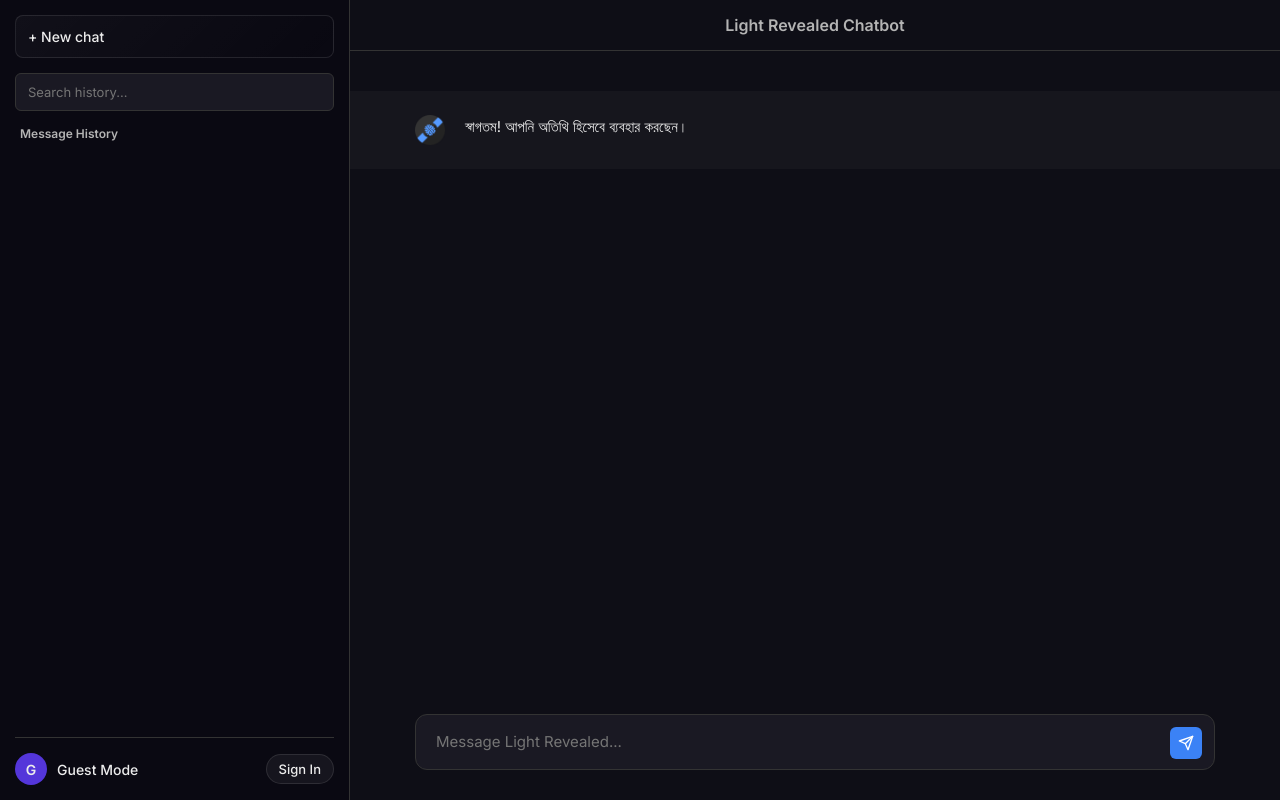
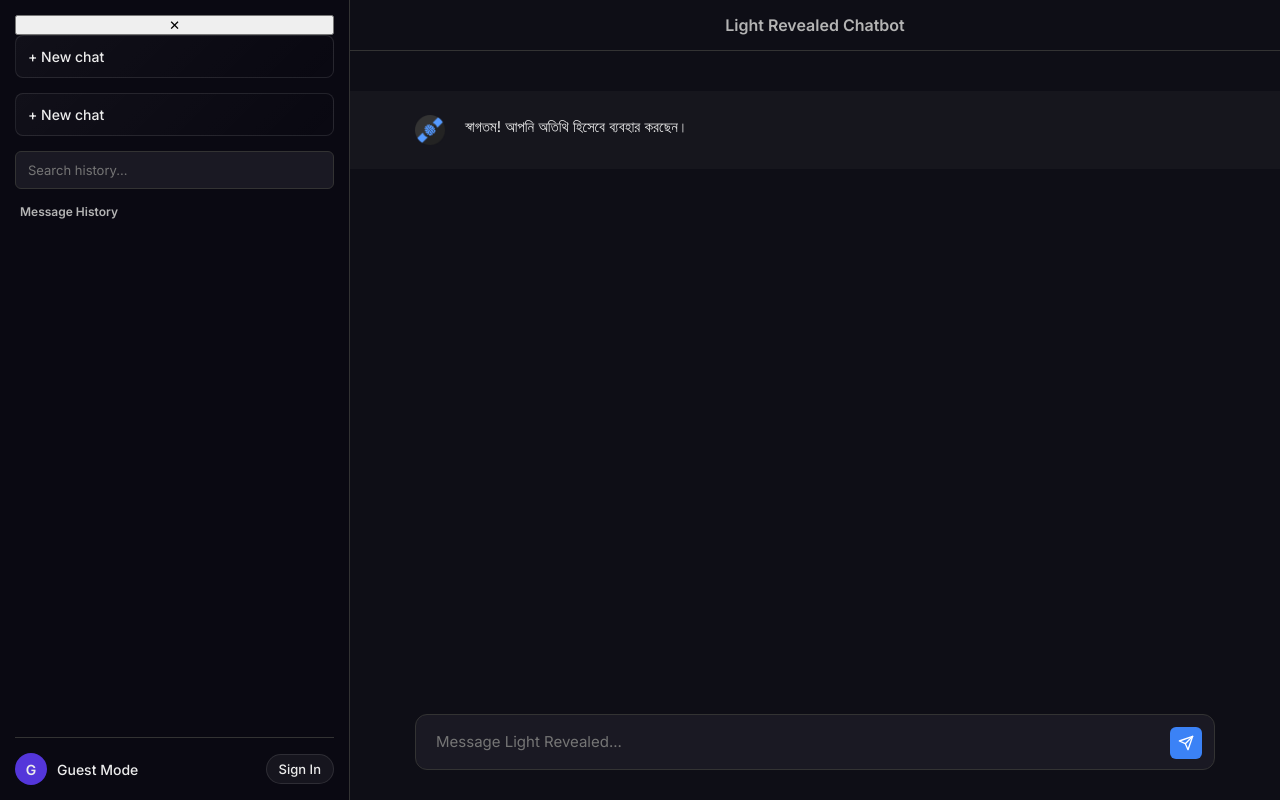
Before and after one commit to sarowarzamil/light-revealed-bot, a website: page public/index.html in a window 1280 px wide. Drawn offline with Linux system fonts and the light colour scheme.

Commit message:
Update index.html

```diff
--- a/public/index.html
+++ b/public/index.html
@@ -107,7 +107,12 @@
   </head>
   <body>
 
-    <div class="sidebar">
+   <div class="sidebar">
+  <!-- NEW CLOSE BUTTON FOR MOBILE -->
+  <button class="close-sidebar-btn" onclick="toggleSidebar()">✕</button>
+
+  <button class="new-chat-btn" onclick="startNewChat()">+ New chat</button>
+  <!-- ... rest of sidebar ... -->
       <button class="new-chat-btn" onclick="startNewChat()">+ New chat</button>
       <div class="search-container">
         <input type="text" id="searchInput" placeholder="Search history..." onkeyup="filterHistory()" />
```
